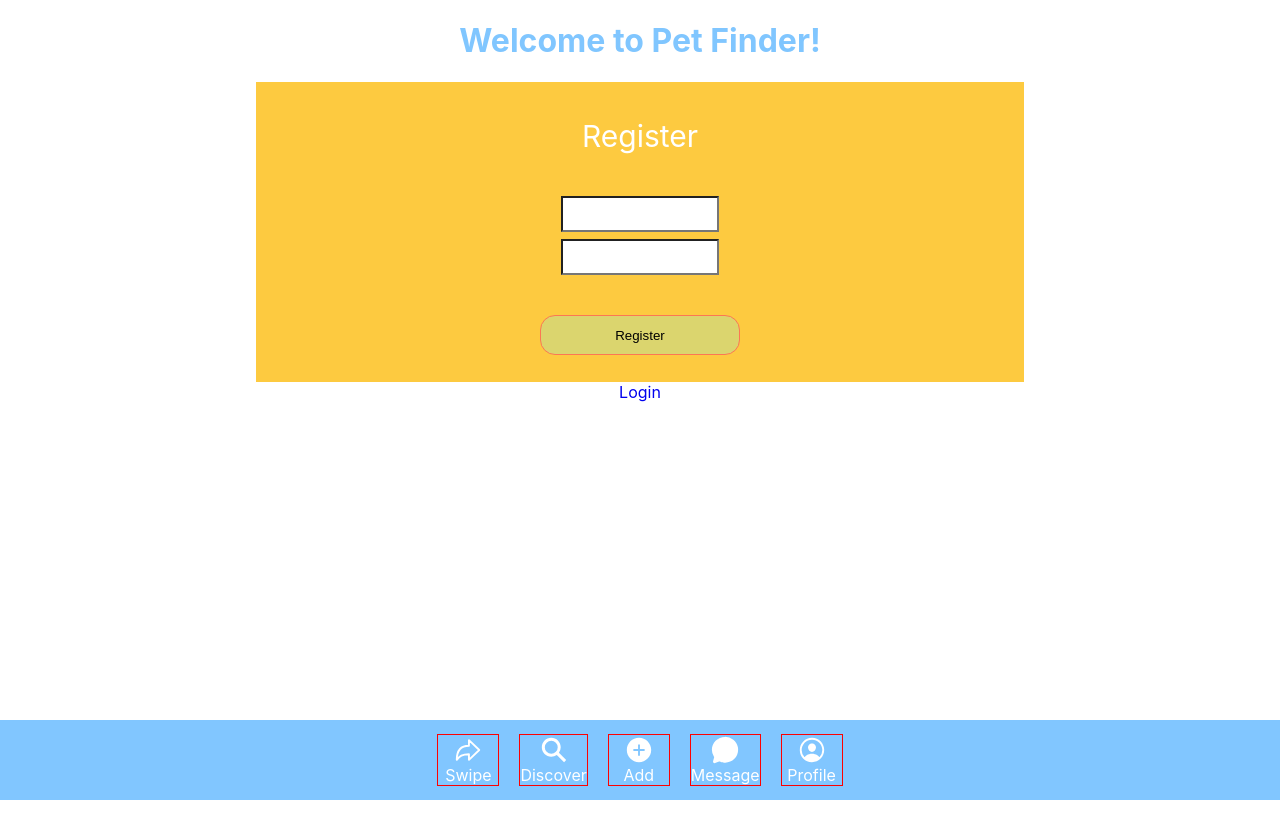
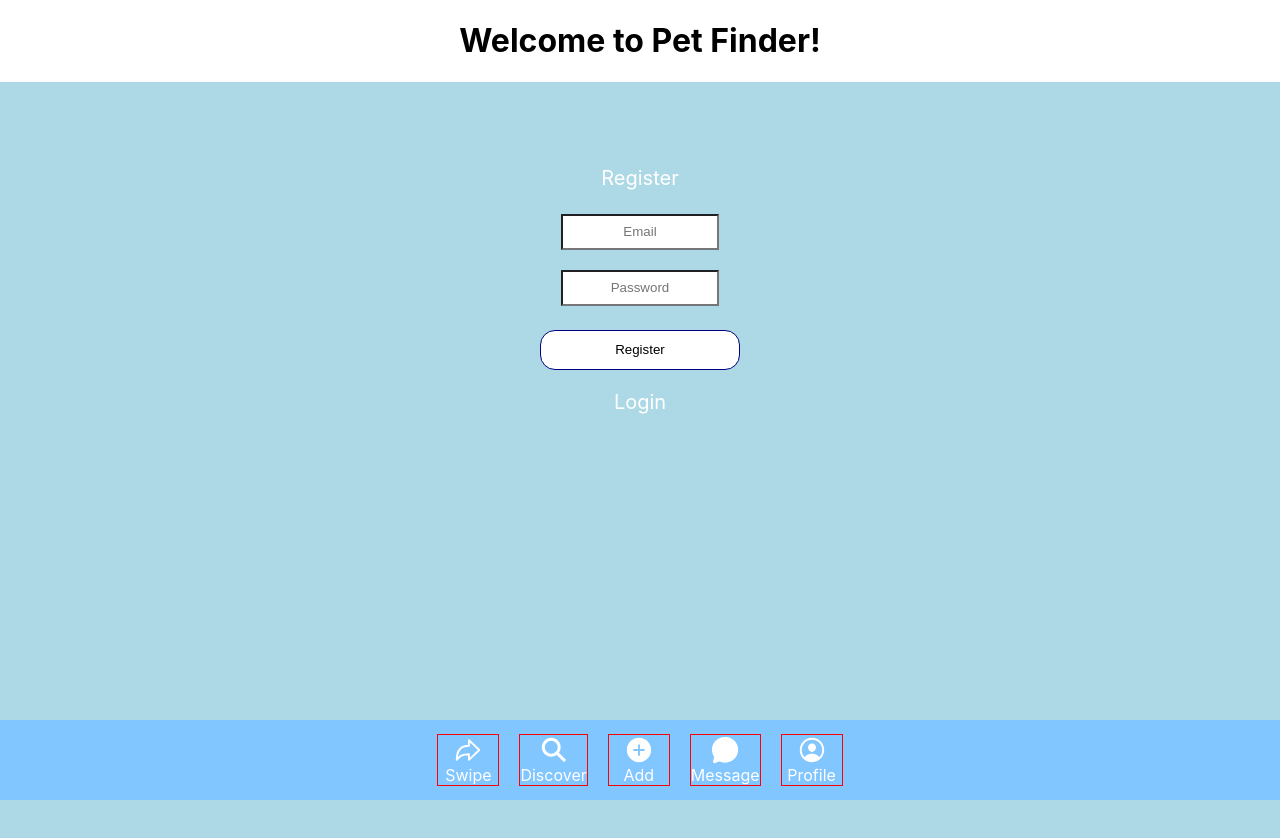
Before and after one commit to agiledev-students-spring2024/4-final-project-esports-tracker, a React (Create React App) app in the folder front-end/: page /register in a window 1280 px wide. Shown: the top 838 px of the page. Built offline with nearby package versions, Linux system fonts and the light colour scheme.

Commit message:
updated fron't-end for login and register pages

```diff
--- a/front-end/src/pages/Login/Login.css
+++ b/front-end/src/pages/Login/Login.css
@@ -1,7 +1,4 @@
 
-h1 {
-    color: red;
-}
 
 
 .parent {
@@ -32,7 +29,7 @@ h1 {
     width: 150px;
     height: 30px;
     text-align: center;
-    color: red;
+    color: black;
 }
 
 #loginBtn {
--- a/front-end/src/pages/Login/Register.css
+++ b/front-end/src/pages/Login/Register.css
@@ -1,7 +1,4 @@
 
-h1 {
-    color: #80C6FF;
-}
 
 
 .parent {
@@ -14,13 +11,19 @@ h1 {
 
 
 .register {
-    height: 300px;
-    width: 60vw;
-    background-color: #FDCA40;
-    font-size: 30px;
+    height: 100vh;
+    width: 100vw;
+    background-color: lightblue;
+    font-size: 20px;
     text-align: center;
     color: white;
+    top: 0;
 
+}
+
+
+.spacer {
+    height: 20px;
 }
 
 #email, #password {
@@ -33,7 +36,11 @@ h1 {
 #registerBtn {
     height: 40px;
     width: 200px;
-    background-color: #DBD56E;
+    background-color: white;
     border-radius: 15px;
-    border: 1px solid #FC7753;
+    border: 1px solid navy;
 }
+
+#logLink {
+    color:white;
+}
--- a/front-end/src/pages/Login/Register.js
+++ b/front-end/src/pages/Login/Register.js
@@ -5,24 +5,29 @@ const Register = () => {
   return (
     <>
 
-    <h1>Welcome to Pet Finder!</h1>
+        <h1>Welcome to Pet Finder!</h1>
 
-    <div className="parent">
-
+        <div className="parent">
           <div className='register'>
             <form action="/register" method="POST">
               <label>
+              <div class="spacer"></div>
+              <div class="spacer"></div>
+              <div class="spacer"></div>
               <br /> Register <br /> <br />
 
-                <input type="email" name="email" id="email" required/>
+                <input type="email" name="email" id="email" placeholder="Email" required/>
                 <br />
-                <input type="password" name="password" id="password" required/>
+                <div class="spacer"></div>
+                <input type="password" name="password" id="password" placeholder="Password" required/>
               </label>
               <br /><br />
               <input type="submit" value="Register" id="registerBtn"/>
             </form>
+            <div class="spacer"></div>
+            <a href="/login" id='logLink'>Login</a>
           </div>
-          <a href="/login">Login</a>
+
 
     </div>
 
```
